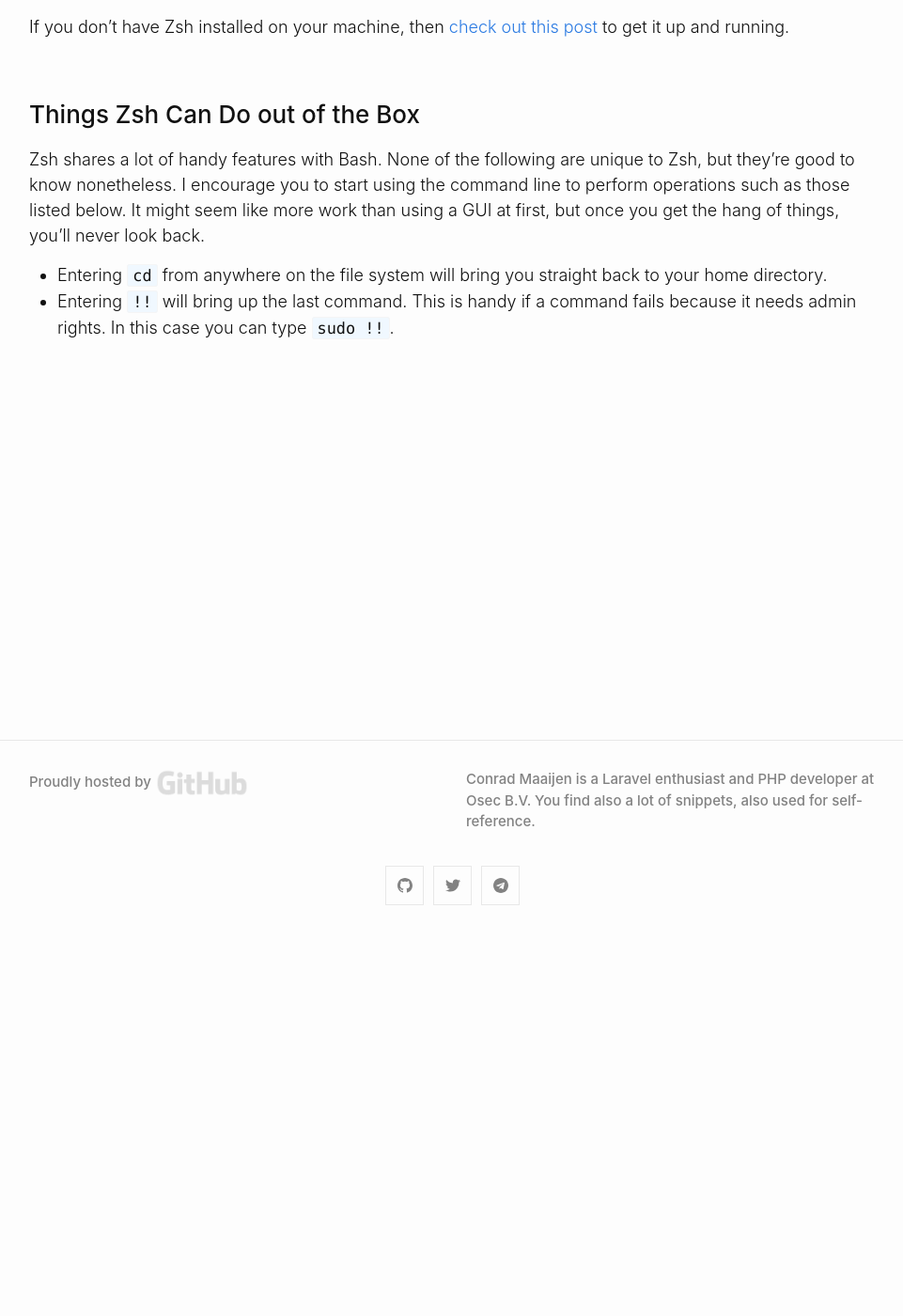
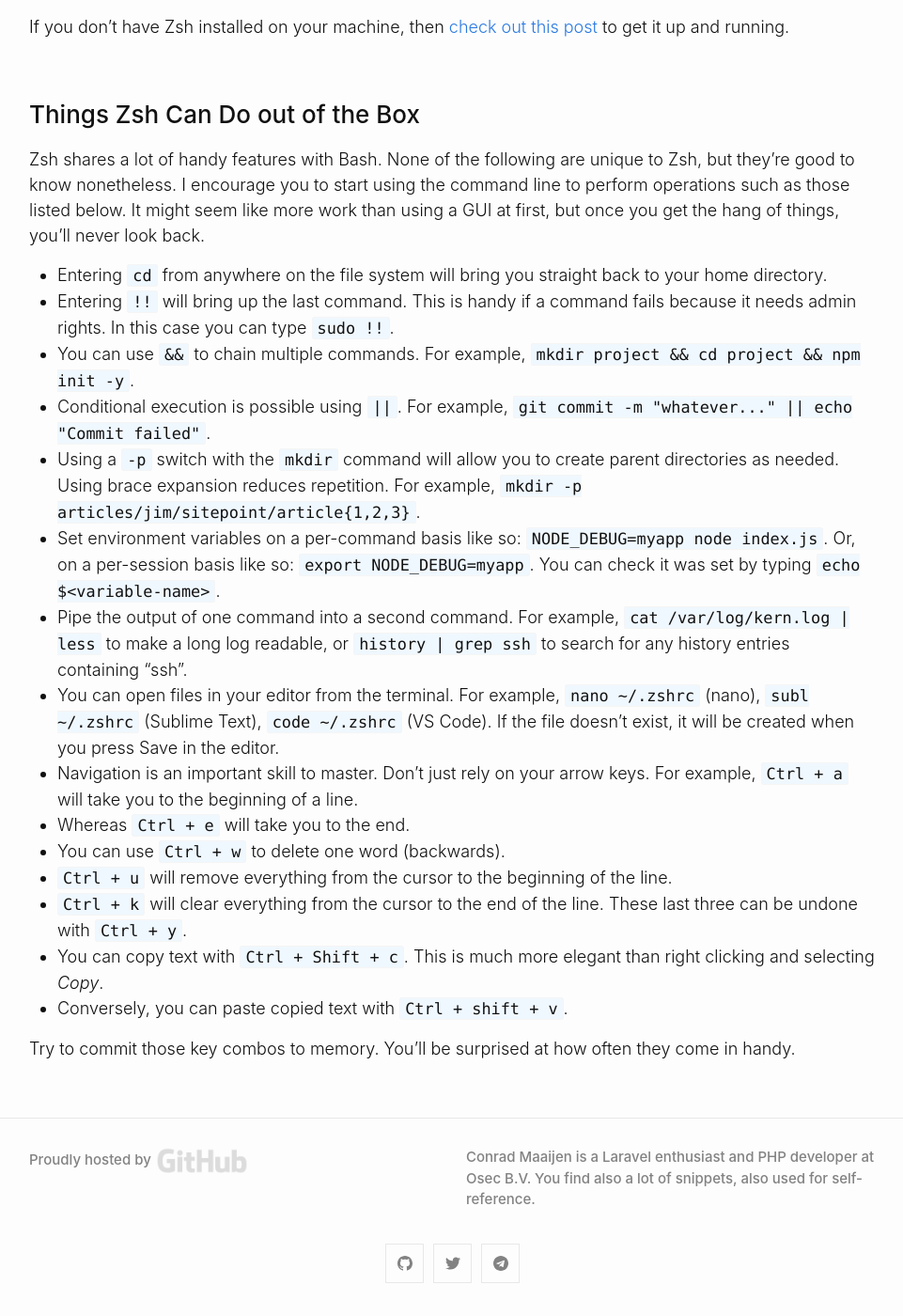
Before and after one commit to ConradMaaijen/conradmaayen.github.io, a Jekyll site: the page built from _posts/2021-04-23-oh-my-zsh.md, in a window 1280 px wide and 1400 px high, scrolled down 402 px. Shown: the whole window at 94% size, without its empty margins (159-1120 px from the left). Built offline with Jekyll 4.4.1, drawn with Linux system fonts in a browser that asks for light colours.

Commit message:
update oh-my-zsh.md

```diff
--- a/_posts/2021-04-23-oh-my-zsh.md
+++ b/_posts/2021-04-23-oh-my-zsh.md
@@ -8,11 +8,28 @@ I spend a lot of my day in the terminal, and my shell of choice is Zsh — a hig
 
 In this post, you will find commands, plugins, aliases and tools that will save you some keystrokes and make you more productive in your day-to-day work.
 
+<!--more-->
+
 If you don’t have Zsh installed on your machine, then [check out this post](https://github.com/ohmyzsh/ohmyzsh/wiki/Installing-ZSH) to get it up and running.
 
 ### Things Zsh Can Do out of the Box
 
 Zsh shares a lot of handy features with Bash. None of the following are unique to Zsh, but they’re good to know nonetheless. I encourage you to start using the command line to perform operations such as those listed below. It might seem like more work than using a GUI at first, but once you get the hang of things, you’ll never look back.
 
-- Entering `cd` from anywhere on the file system will bring you straight back to your home directory.
-- Entering `!!` will bring up the last command. This is handy if a command fails because it needs admin rights. In this case you can type `sudo !!`.
+* Entering `cd` from anywhere on the file system will bring you straight back to your home directory.
+* Entering `!!` will bring up the last command. This is handy if a command fails because it needs admin rights. In this case you can type `sudo !!`.
+* You can use `&&` to chain multiple commands. For example, `mkdir project && cd project && npm init -y`.
+* Conditional execution is possible using `||`. For example, `git commit -m "whatever..." || echo "Commit failed"`.
+* Using a `-p` switch with the `mkdir` command will allow you to create parent directories as needed. Using brace expansion reduces repetition. For example, `mkdir -p articles/jim/sitepoint/article{1,2,3}`.
+* Set environment variables on a per-command basis like so: `NODE_DEBUG=myapp node index.js`. Or, on a per-session basis like so: `export NODE_DEBUG=myapp`. You can check it was set by typing `echo $<variable-name>`.
+* Pipe the output of one command into a second command. For example, `cat /var/log/kern.log | less` to make a long log readable, or `history | grep ssh` to search for any history entries containing “ssh”.
+* You can open files in your editor from the terminal. For example, `nano ~/.zshrc` (nano), `subl ~/.zshrc` (Sublime Text), `code ~/.zshrc` (VS Code). If the file doesn’t exist, it will be created when you press Save in the editor.
+* Navigation is an important skill to master. Don’t just rely on your arrow keys. For example, `Ctrl + a` will take you to the beginning of a line.
+* Whereas `Ctrl + e` will take you to the end.
+* You can use `Ctrl + w` to delete one word (backw­ards).
+* `Ctrl + u` will remove everything from the cursor to the beginning of the line.
+* `Ctrl + k` will clear everything from the cursor to the end of the line. These last three can be undone with `Ctrl + y`.
+* You can copy text with `Ctrl + Shift + c`. This is much more elegant than right clicking and selecting *Copy*.
+* Conversely, you can paste copied text with `Ctrl + shift + v`.
+
+Try to commit those key combos to memory. You’ll be surprised at how often they come in handy.
```
